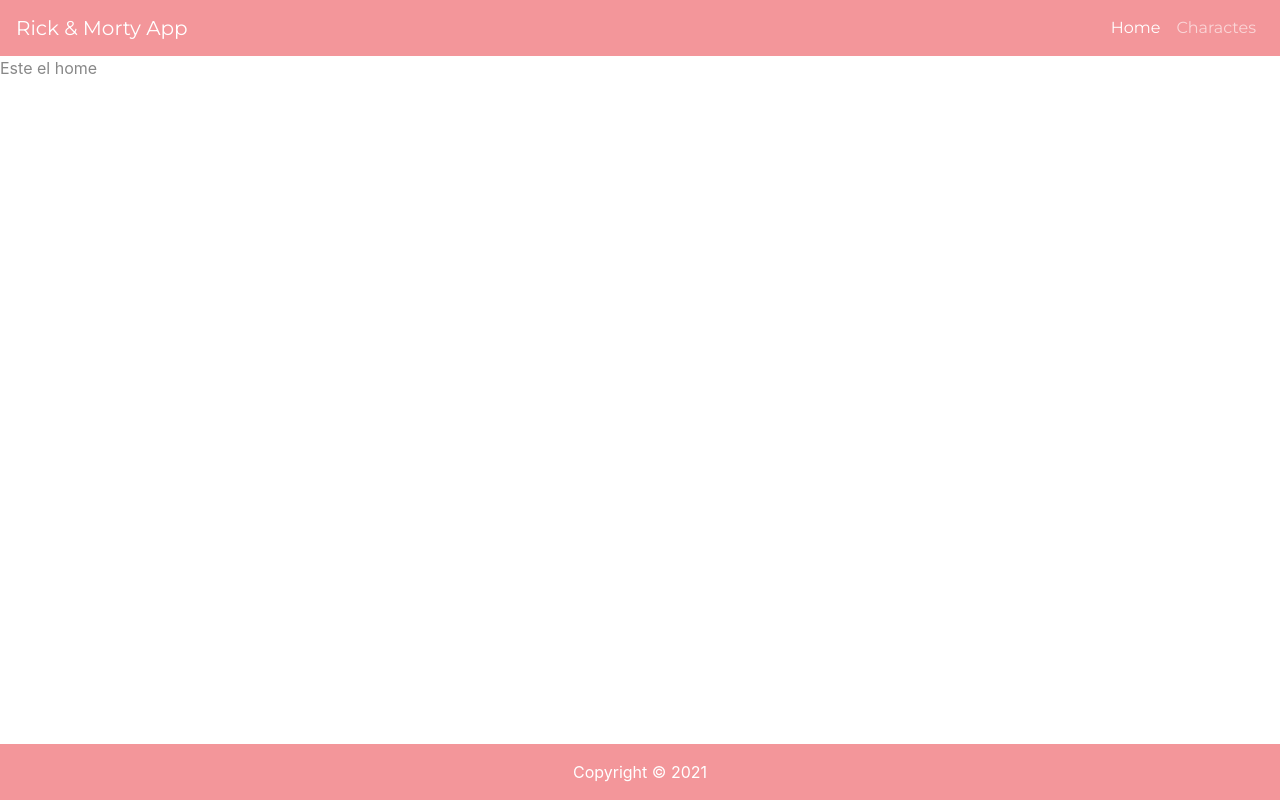
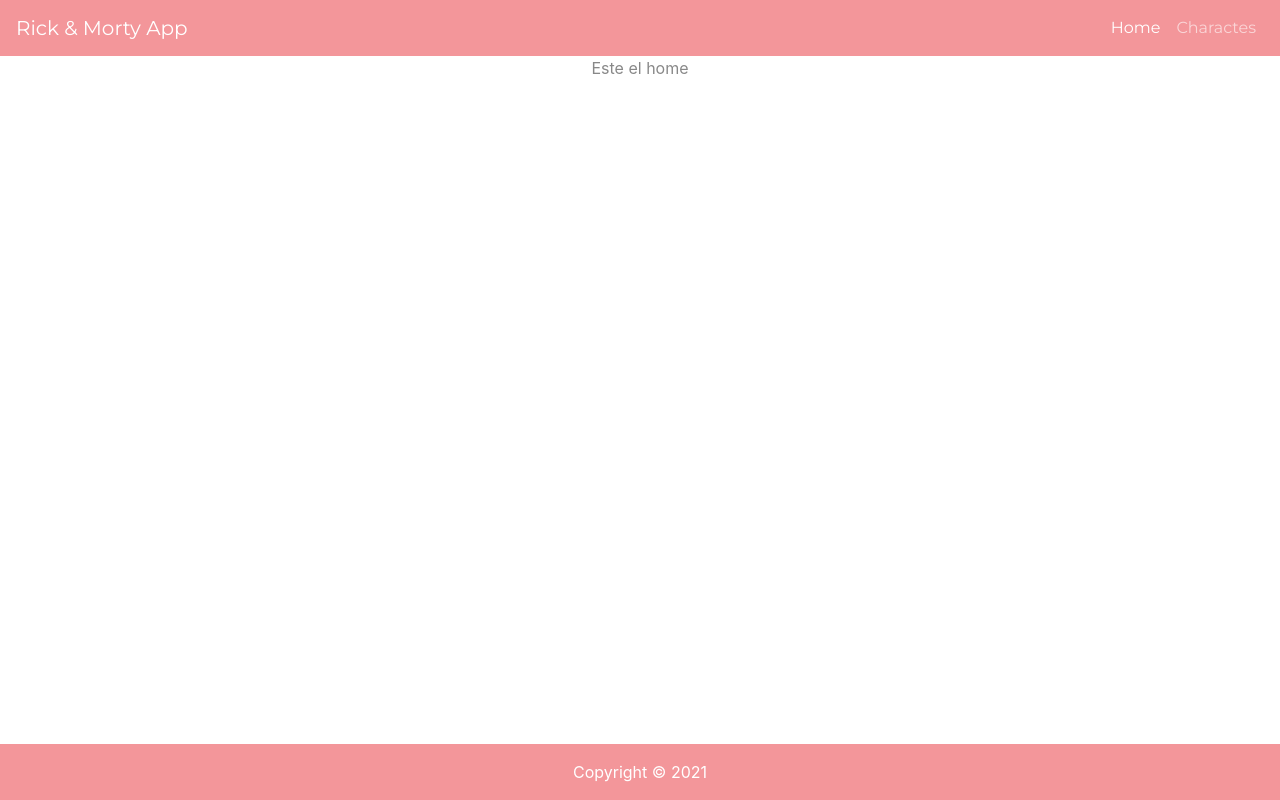
Before and after one commit to EdisonPeM/Rick-And-Morty-App, a React app: page / in a window 1280 px wide. Built offline with nearby package versions, Linux system fonts and the light colour scheme.

Commit message:
change home page

```diff
--- a/src/Pages/Home.jsx
+++ b/src/Pages/Home.jsx
@@ -4,7 +4,7 @@ import usePageTitle from 'Hooks/usePageTitle';
 function Home() {
   usePageTitle();
 
-  return <div>Este el home</div>;
+  return <div className="Jumbotron text-center">Este el home</div>;
 }
 
 export default Home;
```
